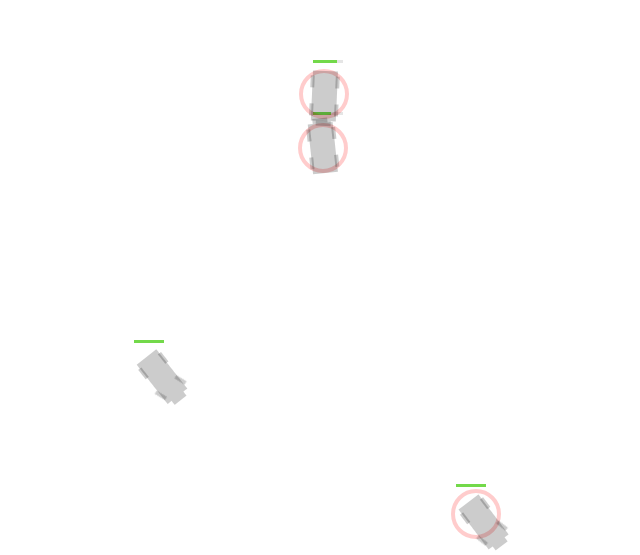
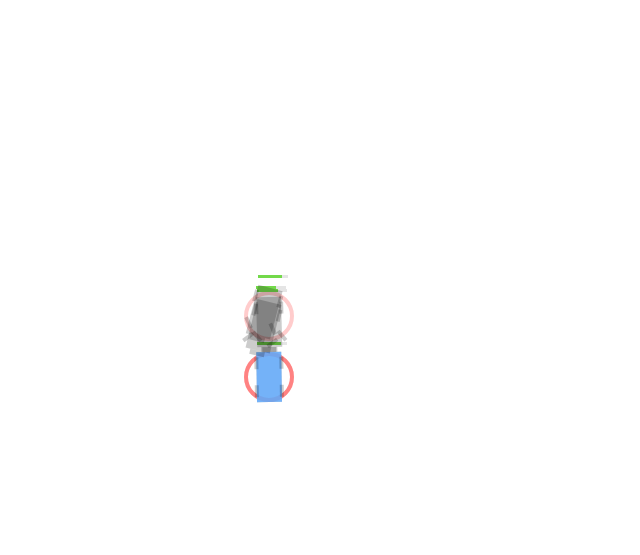
Before and after one commit to bluecipherz/thunderstruck, a React (Create React App) app: page / in a window 1280 px wide. Shown: the part 831-1386 px from the top of the page, without its empty margins (178-818 px from the left). After the commit the page ends 1234 px from the top, so only its background shows below. Built offline with nearby package versions, Linux system fonts and the light colour scheme.

Commit message:
Player modification

```diff
--- a/src/GameScreen/Car/Car.css
+++ b/src/GameScreen/Car/Car.css
@@ -55,7 +55,7 @@ fullBox {
   width: 100%;
   height: 100%; }
 
-box, waveEffect, inButton, .in-spinner, .CarOuter, .CarOuter .carOutline, .CarOuter .carBody, .CarOuter .carHealth, .CarOuter .carHealth .ch-bar, .CarOuter .Car:after, .CarOuter .Car, .CarOuter .Car .wheel, .Missile, .point, .targetLocker {
+box, waveEffect, inButton, .in-spinner, .CarOuter, .CarOuter .carOutline, .CarOuter .carBody, .CarOuter .carHealth, .CarOuter .carHealth .ch-bar, .CarOuter .Car:after, .CarOuter .Car, .CarOuter .Car .carPlayer, .CarOuter .Car .wheel, .Missile, .point, .targetLocker {
   position: relative;
   display: block;
   float: left;
@@ -434,6 +434,10 @@ whiteGrad2 {
     left: 0px;
     transform-origin: bottom;
     z-index: 100; }
+    .CarOuter .Car .carPlayer {
+      width: 100%;
+      height: 100%;
+      background: rgba(102, 174, 255, 0.86); }
     .CarOuter .Car .wheel {
       width: 4px;
       height: 12px;
--- a/src/GameScreen/Car/Car.js
+++ b/src/GameScreen/Car/Car.js
@@ -46,7 +46,7 @@ class Car extends Component{
         let maxSteerRot = 38;
         let automaticSteerReset = true;
         let acceleration = 0.9;
-        let maxSpeed = 15;
+        let maxSpeed = 18;
         let deceleration = 0.1;
         let targetVision = 40;
 
@@ -470,6 +470,11 @@ class Car extends Component{
                 </div>
                 <div className="targetLocker" ref="targetLocker"></div>
                 <div className="Car">
+                    {
+                        this.props.player ? (
+                            <div className="carPlayer"></div>
+                        ) : null
+                    }
                     <div className="wheel wheel1" ref="w1"></div>
                     <div className="wheel wheel2" ref="w2"></div>
                     <div className="wheel wheel3"></div>
--- a/src/GameScreen/Car/Car.scss
+++ b/src/GameScreen/Car/Car.scss
@@ -57,6 +57,12 @@
     top: 0px;
     left: 0px;
     transform-origin: bottom;
+    .carPlayer{
+      @extend box;
+      width: 100%;
+      height: 100%;
+      background: rgba(102, 174, 255, 0.86);
+    }
     .wheel {
       @extend box;
       width: 4px;
--- /dev/null
+++ b/src/GameScreen/Map/Map.js
@@ -0,0 +1,8 @@
+/**
+ * Created by intellicar-rinas on 6/9/17.
+ */
+
+
+export const loadMap = () => {
+    return null;
+};
--- a/src/GameScreen/PlayGround/PlayGround.js
+++ b/src/GameScreen/PlayGround/PlayGround.js
@@ -5,6 +5,7 @@ import React, {Component} from 'react';
 import './PlayGround.css';
 import {eventNames, FPS} from '../../Constants/Constants';
 import Car from '../Car/Car';
+import {loadMap} from '../Map/Map';
 
 class PlayGround extends Component{
 
@@ -39,11 +40,11 @@ class PlayGround extends Component{
 
         const initBots = () => {
             // let keys = [37,38,39,40];
-            let keys = [38,38,38,38,87];
+            let keys = [38,38,38,38,38,38,38,38,38,87];
             setInterval(()=>{
                 let target = cars[Object.keys(cars)[0]];
                 for(let idx in bots){
-                    let keyId = parseInt(Math.random() * 5, 10);
+                    let keyId = parseInt(Math.random() * 10, 10);
                     for(let jdx in keys){
                         if(parseInt(jdx, 10) === keyId){
                             controller(bots[idx], true, keys[jdx]);
@@ -113,6 +114,10 @@ class PlayGround extends Component{
         *
         * */
 
+        this.loadMap = () => {
+            return loadMap();
+        };
+
         this.getCars = () => {
             return cars;
         };
@@ -136,6 +141,9 @@ class PlayGround extends Component{
     render(){
         return(
             <div className="PlayGround" id="playground">
+                {
+                    this.loadMap()
+                }
                 <Car sync={this.playerSync} getCars={this.getCars} reg={this.regCar} player={true}/>
                 <Car sync={this.botSync} getCars={this.getCars}  reg={this.regCar} x={500} y={200} angle={180}/>
                 <Car sync={this.botSync} getCars={this.getCars}  reg={this.regCar} x={300} y={400} angle={180}/>
```
Also changed, not shown: 1 other file (tests, documents, lock files or other folders).
